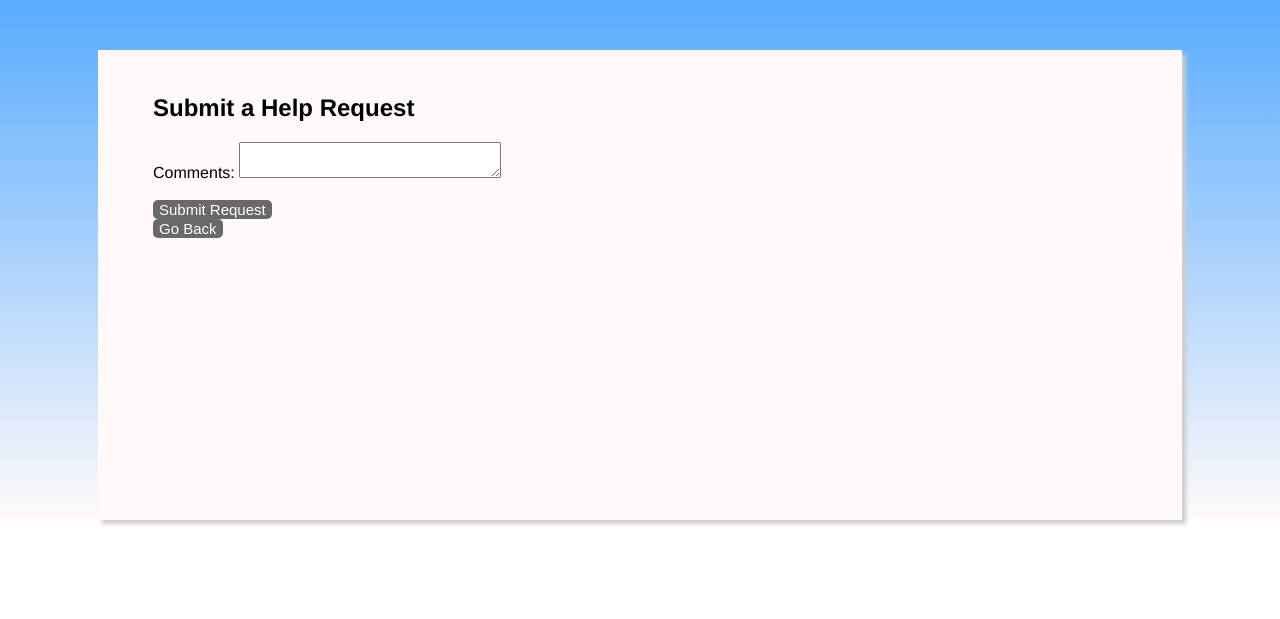
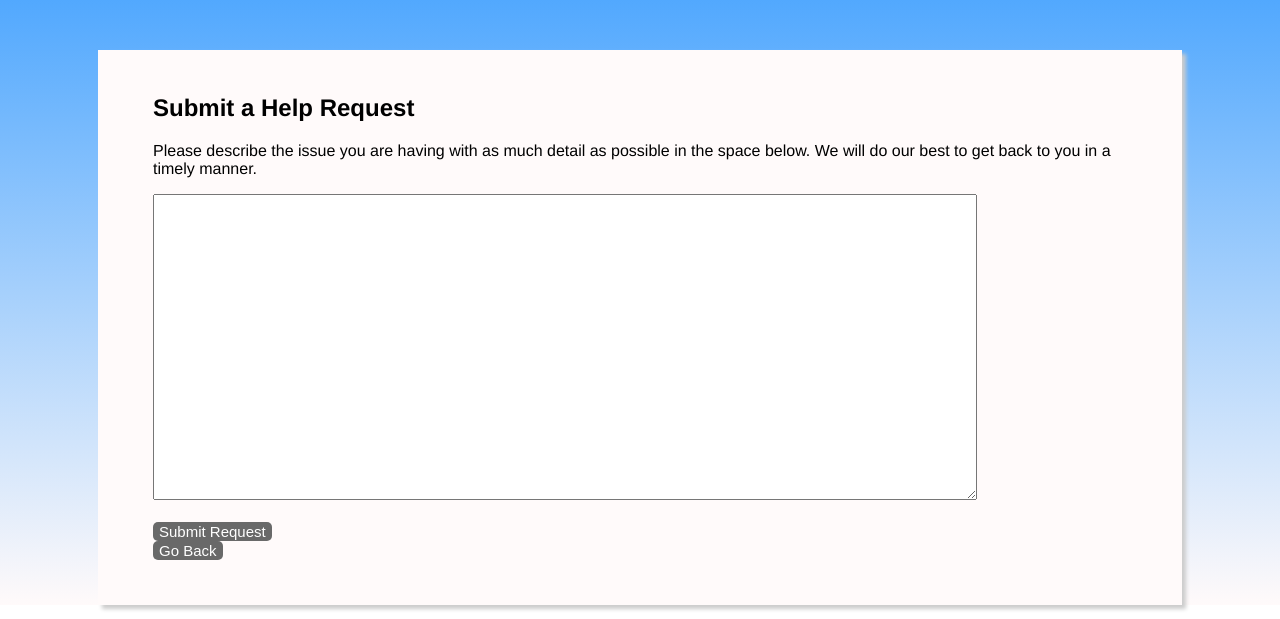
Before and after one commit to abbyscontreras/CPSC-351, a PHP site: page /help_request_form.php in a window 1280 px wide. Shown: the part 181-800 px from the top of the page. Run offline with PHP 8.4, Linux system fonts and the light colour scheme; data that the repository does not hold is empty.

Commit message:
help_erq

```diff
--- a/help_request_form.php
+++ b/help_request_form.php
@@ -10,6 +10,8 @@ if (isset($_POST["help"])) {
 <div id="wrapper">
     <main>
         <h2>Submit a Help Request</h2>
+        <p>Please describe the issue you are having with as much detail as possible in the space below.
+            We will do our best to get back to you in a timely manner.</p>
         <form method="post" action="">
 <!--            <label for="toEmail">To:</label>-->
 <!--            <input type="email" name="toEmail" id="toEmail" required>-->
@@ -19,8 +21,8 @@ if (isset($_POST["help"])) {
 <!--            <input type="text" name="subjectEmail" id="subjectEmail" required>-->
 <!--            <br><br>-->
 
-            <label for="userComments">Comments:</label>
-            <textarea name="userComments" id="userComments" rows="2" cols="30"></textarea>
+            <label for="userComments"> </label>
+            <textarea name="userComments" id="userComments" rows="20" cols="100"></textarea>
             <br><br>
             <button name="help" type="submit" class="btn">Submit Request</button>
 
```
